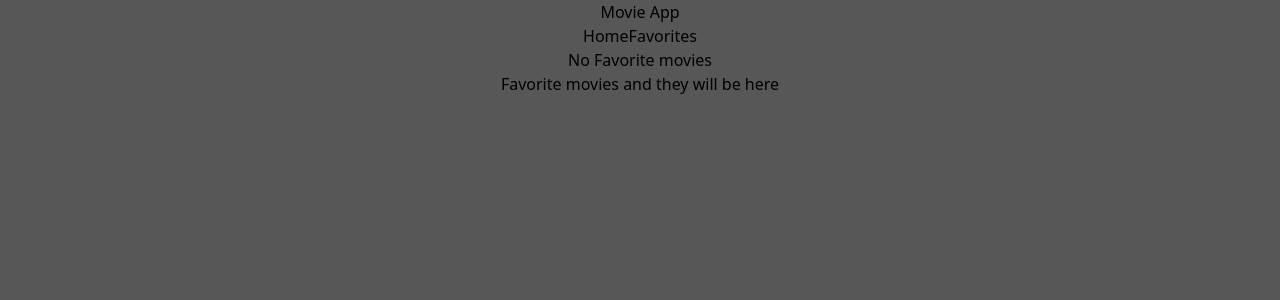
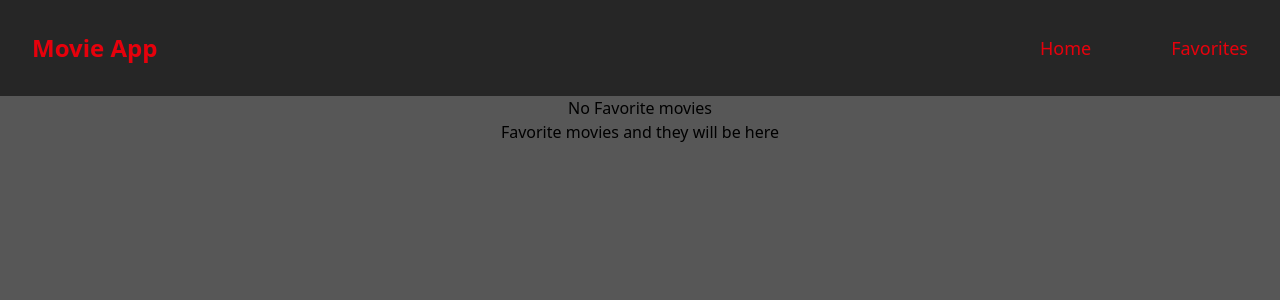
Before and after one commit to FrederikKristensen/movie-api-react-app, a React (Vite) app: page /favorites in a window 1280 px wide. Shown: the top 300 px of the page. Built offline with nearby package versions, Linux system fonts and the light colour scheme; no server answers.

Commit message:
Nav bar styled

```diff
--- a/src/App.tsx
+++ b/src/App.tsx
@@ -8,8 +8,10 @@ function App() {
   return (
     <>
       <div>
-        <NavBar />
-        <main className="main-content">
+        <div className="sticky top-0 bg-neutral-800 z-50 w-full">
+          <NavBar />
+        </div>
+        <main className="main-content max-w-7xl mx-auto">
           <Routes>
             <Route path="/" element={<Home />} />
             <Route path="/favorites" element={<Favorites />} />
--- a/src/components/NavBar.tsx
+++ b/src/components/NavBar.tsx
@@ -2,15 +2,15 @@ import { Link } from 'react-router-dom';
 
 const NavBar = () => {
   return (
-    <nav className="navbar">
-      <div className="navbar-brand">
+    <nav className="navbar text-red-600 flex justify-between items-center  ">
+      <div className="navbar-brand text-2xl font-extrabold hover:text-red-800 p-8">
         <Link to="/">Movie App</Link>
       </div>
-      <div className="navbar-link">
-        <Link to="/" className="nav-link">
+      <div className="navbar-link flex space-x-4 text-lg">
+        <Link to="/" className="nav-link hover:text-red-800 p-8">
           Home
         </Link>
-        <Link to="/favorites" className="nav-link">
+        <Link to="/favorites" className="nav-link hover:text-red-800 p-8">
           Favorites
         </Link>
       </div>
--- a/src/css/App.css
+++ b/src/css/App.css
@@ -1,5 +1,4 @@
 #root {
-  max-width: 1280px;
   margin: 0 auto;
   text-align: center;
 }
--- a/src/pages/Home.tsx
+++ b/src/pages/Home.tsx
@@ -47,6 +47,7 @@ const Home = () => {
 
   return (
     <div className="home -mx-30">
+      {/* TODO style searchbar */}
       <form onSubmit={handleSearch} className="">
         <input
           type="text"
```
